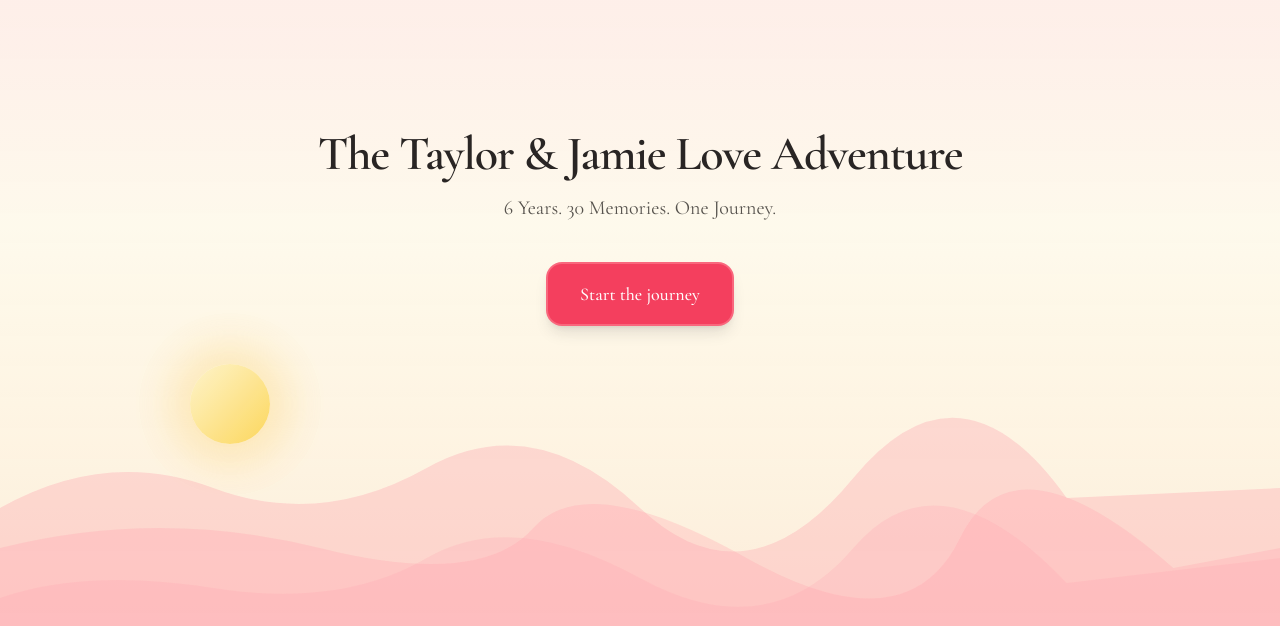
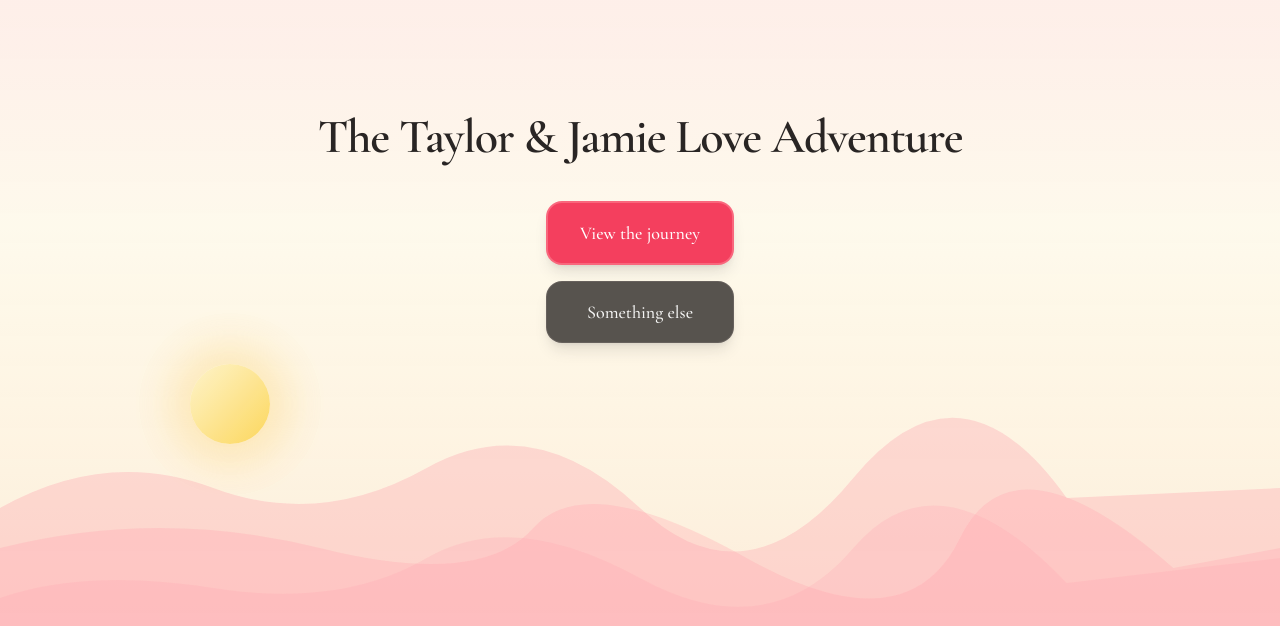
Before and after one commit to TaylorTraan/love-train, a Next.js app: page / in a window 1280 px wide. Shown: the part 172-798 px from the top of the page. Built offline with nearby package versions, Linux system fonts and the light colour scheme.

Commit message:
main menu

```diff
--- a/components/JourneyController.tsx
+++ b/components/JourneyController.tsx
@@ -3,17 +3,18 @@
 import { useState, useCallback } from "react";
 import { motion } from "framer-motion";
 import { memories } from "@/app/data/memories";
+import MainMenuScene from "./MainMenuScene";
 import IntroScene from "./IntroScene";
 import TravelScene from "./TravelScene";
 import StationScene from "./StationScene";
 import ParallaxBackground, { type PageThemeIndex } from "./ParallaxBackground";
 
-export type JourneyPhase = "intro" | "ready" | "travel" | "station" | "final";
+export type JourneyPhase = "mainMenu" | "intro" | "ready" | "travel" | "station" | "final";
 
 const STATION_COUNT = memories.length;
 
 export default function JourneyController() {
-  const [phase, setPhase] = useState<JourneyPhase>("intro");
+  const [phase, setPhase] = useState<JourneyPhase>("mainMenu");
   const [stationIndex, setStationIndex] = useState(0);
   const [closedPerStation, setClosedPerStation] = useState<Set<number>[]>(
     () => Array.from({ length: STATION_COUNT }, () => new Set())
@@ -61,7 +62,7 @@ export default function JourneyController() {
   }, []);
 
   const handleRestartComplete = useCallback(() => {
-    setPhase("intro");
+    setPhase("mainMenu");
     setStationIndex(0);
     setClosedPerStation(Array.from({ length: STATION_COUNT }, () => new Set()));
     setIsRestarting(false);
@@ -70,13 +71,20 @@ export default function JourneyController() {
   const pageThemeIndex: PageThemeIndex =
     phase === "final"
       ? 7
-      : phase === "intro" || phase === "ready"
+      : phase === "mainMenu" || phase === "intro" || phase === "ready"
         ? 0
         : ((stationIndex + 1) as PageThemeIndex);
+
+  const handleStartJourney = useCallback(() => {
+    setPhase("intro");
+  }, []);
 
   return (
     <>
       <ParallaxBackground pageThemeIndex={pageThemeIndex} />
+      {phase === "mainMenu" && (
+        <MainMenuScene onStartJourney={handleStartJourney} />
+      )}
       {(phase === "intro" || phase === "ready") && (
         <IntroScene onStart={handleStart} />
       )}
--- /dev/null
+++ b/components/MainMenuScene.tsx
@@ -0,0 +1,47 @@
+"use client";
+
+import { motion } from "framer-motion";
+
+interface MainMenuSceneProps {
+  onStartJourney: () => void;
+}
+
+export default function MainMenuScene({ onStartJourney }: MainMenuSceneProps) {
+  return (
+    <motion.section
+      className="fixed inset-0 z-10 flex flex-col items-center justify-center overflow-hidden"
+      initial={{ opacity: 0 }}
+      animate={{ opacity: 1 }}
+      transition={{ duration: 0.5, ease: [0.25, 0.46, 0.45, 0.94] }}
+    >
+      <motion.h1
+        className="text-center text-3xl md:text-5xl font-semibold text-stone-800 tracking-tight px-4"
+        initial={{ opacity: 0, y: -10 }}
+        animate={{ opacity: 1, y: 0 }}
+        transition={{ duration: 0.6 }}
+      >
+        The Taylor & Jamie Love Adventure
+      </motion.h1>
+      <motion.div
+        className="mt-10 flex flex-col gap-4"
+        initial={{ opacity: 0, y: 10 }}
+        animate={{ opacity: 1, y: 0 }}
+        transition={{ duration: 0.5, delay: 0.3 }}
+      >
+        <button
+          type="button"
+          onClick={onStartJourney}
+          className="px-8 py-4 rounded-2xl bg-rose-500 hover:bg-rose-600 text-white font-medium text-lg shadow-lg hover:shadow-xl transition-all border-2 border-rose-400/80"
+        >
+          View the journey
+        </button>
+        <button
+          type="button"
+          className="px-8 py-4 rounded-2xl bg-stone-600 hover:bg-stone-500 text-stone-100 font-medium text-lg shadow-lg hover:shadow-xl transition-all border border-stone-500/50"
+        >
+          Something else
+        </button>
+      </motion.div>
+    </motion.section>
+  );
+}
```
